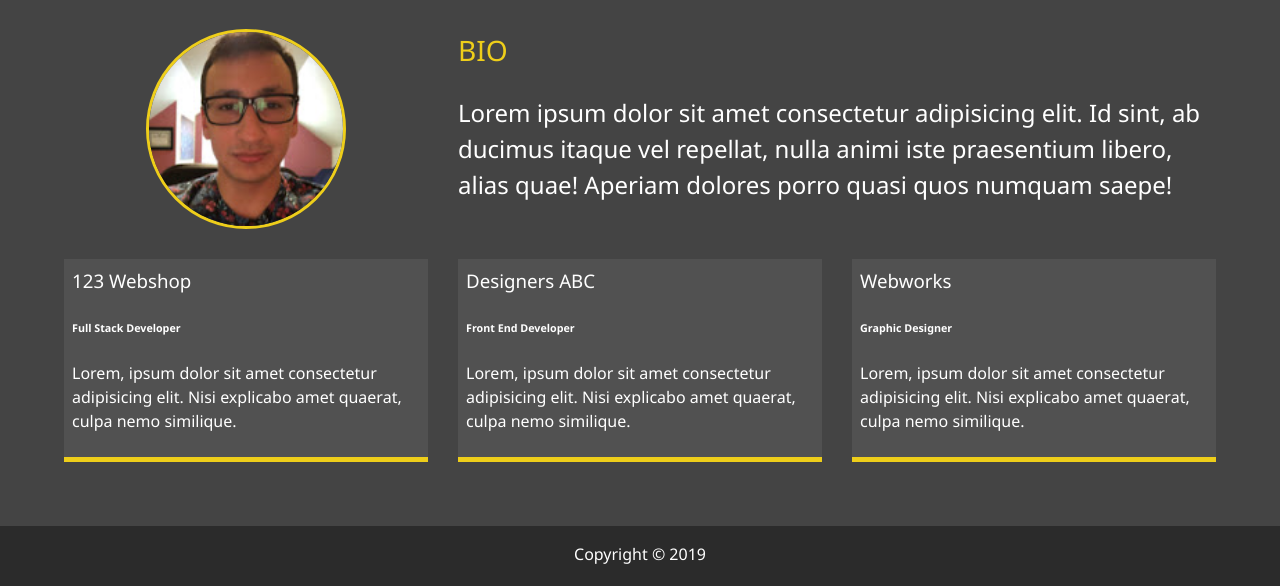
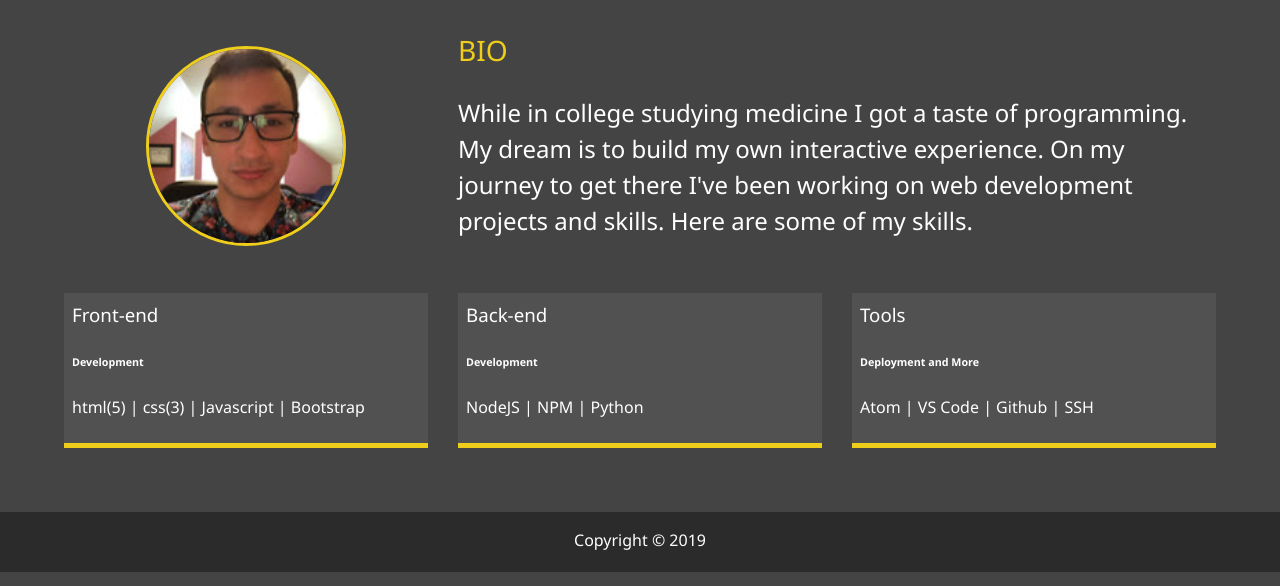
Before and after one commit to CarrascoT/modern_portfolio, a plain HTML site: page about.html in a window 1280 px wide. Shown: the part 263-849 px from the top of the page. Drawn offline with Linux system fonts and the light colour scheme.

Commit message:
keeping in sync with master

```diff
--- a/about.html
+++ b/about.html
@@ -68,35 +68,32 @@
 				<div class="bio">
 					<h3 class="text-secondary">BIO</h3>
 					<p>
-						Lorem ipsum dolor sit amet consectetur adipisicing elit.
-						Id sint, ab ducimus itaque vel repellat, nulla animi
-						iste praesentium libero, alias quae! Aperiam dolores
-						porro quasi quos numquam saepe!
+						While in college studying medicine I got a taste of programming.
+						My dream is to build my own interactive experience. On my journey to
+						get there I've been working on web development projects and skills.
+						Here are some of my skills.
 					</p>
 				</div>
 
 				<div class="job job-1">
-					<h3>123 Webshop</h3>
-					<h6>Full Stack Developer</h6>
+					<h3>Front-end</h3>
+					<h6>Development</h6>
 					<p>
-						Lorem, ipsum dolor sit amet consectetur adipisicing
-						elit. Nisi explicabo amet quaerat, culpa nemo similique.
+						html(5) | css(3) | Javascript | Bootstrap
 					</p>
 				</div>
 				<div class="job job-2">
-					<h3>Designers ABC</h3>
-					<h6>Front End Developer</h6>
+					<h3>Back-end</h3>
+					<h6>Development</h6>
 					<p>
-						Lorem, ipsum dolor sit amet consectetur adipisicing
-						elit. Nisi explicabo amet quaerat, culpa nemo similique.
+						NodeJS | NPM | Python
 					</p>
 				</div>
 				<div class="job job-3">
-					<h3>Webworks</h3>
-					<h6>Graphic Designer</h6>
+					<h3>Tools</h3>
+					<h6>Deployment and More</h6>
 					<p>
-						Lorem, ipsum dolor sit amet consectetur adipisicing
-						elit. Nisi explicabo amet quaerat, culpa nemo similique.
+						Atom | VS Code | Github | SSH
 					</p>
 				</div>
 			</div>
```
Also changed, not shown: contact.html (+3 -3 lines), work.html (+8 -6 lines).
